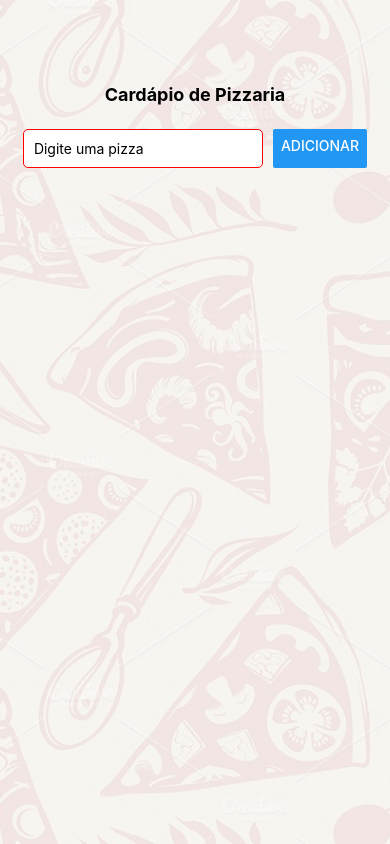
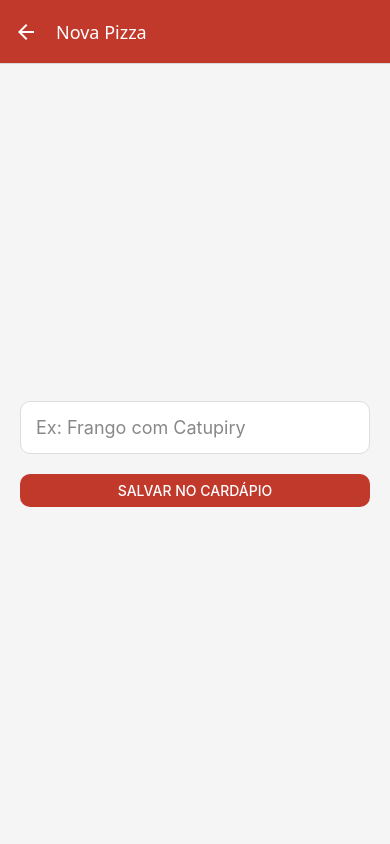
Before and after one commit to CassianoSocorro/React-Native---Tarefa-03, a React Native app: screen /Cadastro in a window 390 px wide. Built offline with nearby package versions, Linux system fonts and the light colour scheme.

Commit message:
Criação da tela secundária

```diff
--- a/App.tsx
+++ b/App.tsx
@@ -1,6 +1,15 @@
 import React from "react";
-import { PizzaView } from "./src/views/PizzaViews";
+import { NavigationContainer } from "@react-navigation/native";
+import { StackNavigator } from "./src/navigation/StackNavigator";
 
 export default function App() {
-  return <PizzaView />;
+    return (
+      <NavigationContainer>
+      {
+
+      }
+      <StackNavigator />
+    </NavigationContainer>
+  );
+
 }
--- a/package.json
+++ b/package.json
@@ -9,11 +9,15 @@
     "web": "expo start --web"
   },
   "dependencies": {
+    "@react-navigation/native": "^7.2.0",
+    "@react-navigation/native-stack": "^7.14.7",
     "expo": "~54.0.0",
     "expo-status-bar": "~55.0.4",
     "react": "19.2.0",
     "react-dom": "19.2.0",
     "react-native": "0.83.2",
+    "react-native-safe-area-context": "~5.6.0",
+    "react-native-screens": "~4.16.0",
     "react-native-web": "^0.21.0"
   },
   "devDependencies": {
--- /dev/null
+++ b/src/navigation/StackNavigator.tsx
@@ -0,0 +1,21 @@
+import { createNativeStackNavigator } from "@react-navigation/native-stack";
+import { PizzaView } from "../views/PizzaViews";
+import { CadastroPizzaView } from "../views/CadastroPizzaView";
+import { RootStackParams } from "./types";
+
+const Stack = createNativeStackNavigator<RootStackParams>();
+
+export function StackNavigator() {
+  return (
+    <Stack.Navigator
+      initialRouteName="Home"
+      screenOptions={{
+        headerStyle: { backgroundColor: '#C0392B' },
+        headerTintColor: '#fff',
+      }}
+    >
+      <Stack.Screen name="Home" component={PizzaView} options={{ title: 'Pizzaria do Cassiano' }} />
+      <Stack.Screen name="Cadastro" component={CadastroPizzaView} options={{ title: 'Nova Pizza' }} />
+    </Stack.Navigator>
+  );
+}
--- /dev/null
+++ b/src/navigation/types.ts
@@ -0,0 +1,4 @@
+export type RootStackParams = {
+  Home: undefined;
+  Cadastro: undefined;
+};
--- /dev/null
+++ b/src/views/CadastroPizzaView.tsx
@@ -0,0 +1,59 @@
+import React from 'react';
+import { View, TextInput, Button, StyleSheet, Platform } from 'react-native';
+import { useNavigation } from "@react-navigation/native";
+import { PizzaController } from '../controllers/PizzaController';
+
+export const CadastroPizzaView = () => {
+  const { texto, setTexto, addItem } = PizzaController();
+  const navigation = useNavigation();
+
+  const salvar = () => {
+    if (texto.trim() === "") return;
+
+    addItem();
+    navigation.goBack();
+  };
+
+  return (
+    <View style={styles.container}>
+      <TextInput
+        style={styles.input}
+        value={texto}
+        onChangeText={setTexto}
+        placeholder="Ex: Frango com Catupiry"
+        placeholderTextColor="#888"
+      />
+
+      <View style={styles.buttonContainer}>
+        <Button
+          title="Salvar no Cardápio"
+          onPress={salvar}
+          color="#C0392B"
+        />
+      </View>
+    </View>
+  );
+};
+
+const styles = StyleSheet.create({
+  container: {
+    flex: 1,
+    backgroundColor: '#F5F5F5',
+    padding: 20,
+    justifyContent: 'center',
+  },
+  input: {
+    backgroundColor: '#FFF',
+    borderWidth: 1,
+    borderColor: '#DDD',
+    padding: 15,
+    borderRadius: 10,
+    fontSize: 18,
+    marginBottom: 20,
+    fontFamily: Platform.select({ ios: "San Francisco", android: "Roboto" }),
+  },
+  buttonContainer: {
+    borderRadius: 10,
+    overflow: 'hidden',
+  }
+});
--- a/src/views/PizzaViews.tsx
+++ b/src/views/PizzaViews.tsx
@@ -1,11 +1,16 @@
 import { StatusBar } from 'expo-status-bar';
-import { StyleSheet, Text, View, TextInput, Button, ScrollView, TouchableOpacity, Platform, ImageBackground, useWindowDimensions } from 'react-native';
+import { StyleSheet, Text, View, TextInput, Button, ScrollView, TouchableOpacity,Alert, Platform, ImageBackground, useWindowDimensions } from 'react-native';
 import React from 'react';
 import { PizzaController } from '../controllers/PizzaController';
+import { useNavigation } from "@react-navigation/native";
+import { NativeStackNavigationProp } from "@react-navigation/native-stack";
+import { RootStackParams } from "../navigation/types";
 
 export const PizzaView = () => {
   const { itens, texto, setTexto, addItem, removeItem } = PizzaController();
   const { width, height } = useWindowDimensions();
+
+  const navigation = useNavigation<NativeStackNavigationProp<RootStackParams, "Home">>();
 
   return (
     <ImageBackground
@@ -17,23 +22,28 @@ export const PizzaView = () => {
 
       <Text style={styles.titulo}>Cardápio de Pizzaria</Text>
 
-
-      <View style={styles.inputContainer}>
-        <TextInput
-          style={styles.input}
-          placeholder="Digite uma pizza"
-          value={texto}
-          onChangeText={setTexto}
-        />
-        <Button title="Adicionar" onPress={addItem} />
-      </View>
+      <TouchableOpacity
+          style={styles.botaoAdicionar}
+          onPress={() => navigation.navigate("Cadastro")}
+        >
+          <Text style={styles.textoBotaoAdicionar}>+ Adicionar Novo Sabor</Text>
+        </TouchableOpacity>
 
       <ScrollView style={styles.lista}>
         {itens.map((item) => (
           <View key={item.id} style={styles.itemContainer}>
             <Text style={styles.itemTexto}>{item.nome}</Text>
             <TouchableOpacity
-              onPress={() => removeItem(item.id)}
+                onPress={() => {
+                  Alert.alert(
+                    "Remover Pizza",
+                    "Deseja excluir este item?",
+                    [
+                      { text: "Não", style: "cancel" },
+                      { text: "Sim", onPress: () => removeItem(item.id) }
+                    ]
+                  );
+                }}
                 style={styles.botaoDeletar}
               >
                 <Text style={styles.textoBotaoDeletar}>Remover</Text>
@@ -118,4 +128,18 @@ const styles = StyleSheet.create({
     alignItems: 'center',
     paddingTop: 60,
   },
+  botaoAdicionar: {
+    backgroundColor: '#E67E22',
+    padding: 15,
+    borderRadius: 10,
+    marginBottom: 20,
+    width: '90%',
+    alignItems: 'center',
+    elevation: 3,
+  },
+textoBotaoAdicionar: {
+    color: 'white',
+    fontWeight: 'bold',
+    fontSize: 16,
+}
 });
```
Also changed, not shown: 1 other file (tests, documents, lock files or other folders). Lines whose indentation alone changed are shown as unchanged.
